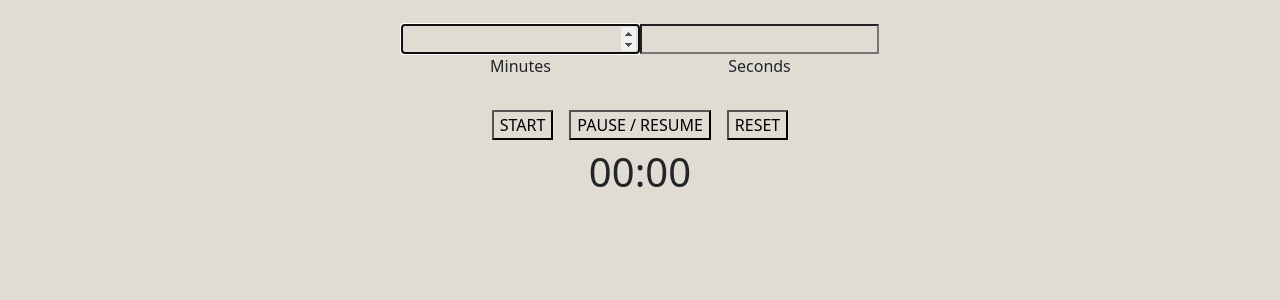
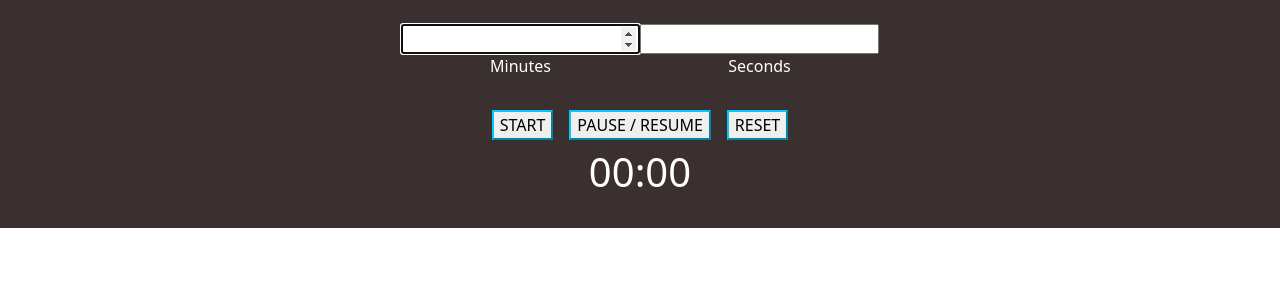
Before and after one commit to saikatgpae/stopWatch, a React (Create React App) app: page / in a window 1280 px wide. Shown: the top 300 px of the page. Built offline with nearby package versions, Linux system fonts and the light colour scheme.

Commit message:
Change the background color.

```diff
--- a/src/components/Solution.css
+++ b/src/components/Solution.css
@@ -1,6 +1,16 @@
-* {
-  background-color: rgb(224, 220, 212);
+.main {
+    color: white;
+  background-color: rgb(58, 48, 48);
 }
+
+.start,
+  .pause,
+  .reset {
+    border-color: rgb(4, 200, 249);
+    /* color: white; */
+    margin: 20px;
+    /* background-color: rgb(6, 46, 245); */
+  }
 
 @media screen and (max-width: 768px) {
   .main {
@@ -16,6 +26,7 @@
   .start,
   .pause,
   .reset {
+    border-color: beige;
     color: white;
     margin: 20px;
     background-color: rgb(6, 46, 245);
```
